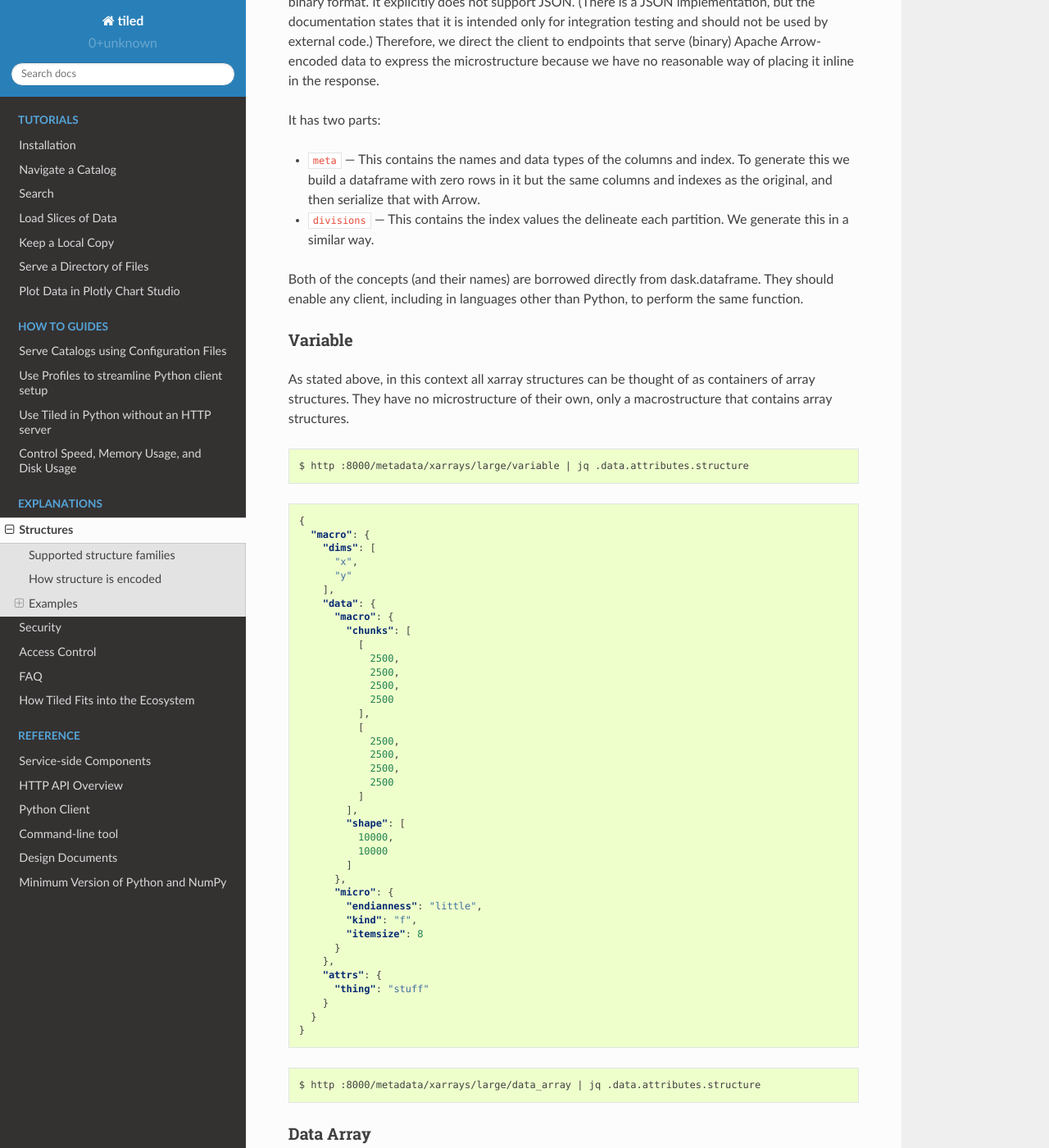
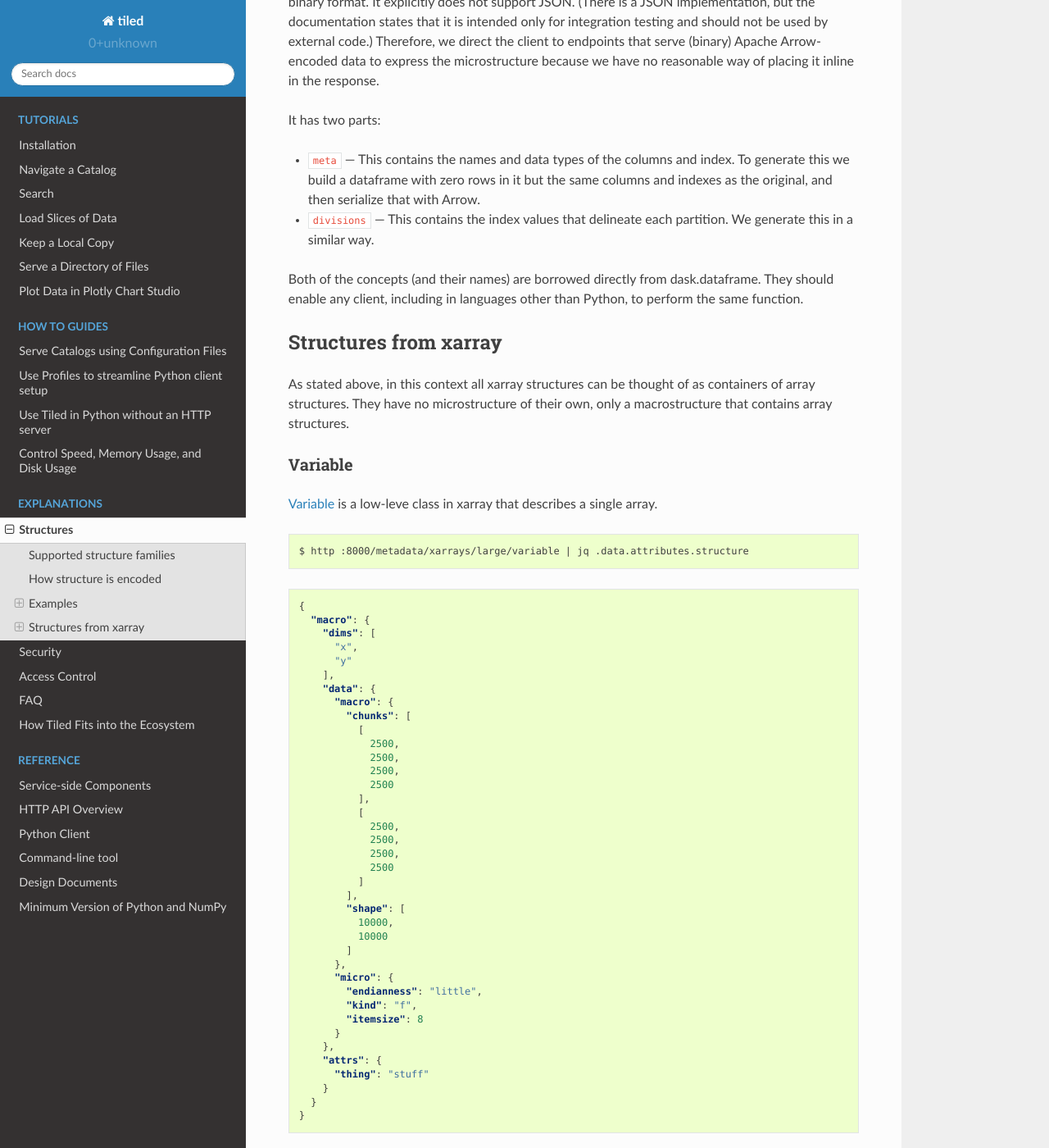
Before and after one commit to bluesky/tiled, a Sphinx documentation site: the page built from docs/source/explanations/structures.md, in a window 1280 px wide and 1400 px high, scrolled down 3350 px. Shown: the whole window at 82% size. Built offline with Sphinx 7.4.7 and the Read the Docs theme 2.0.0, drawn with Linux system fonts in a browser that asks for light colours; pages that are not in the unit, such as notebooks, are missing from menus; some of the changed text lies outside the part shown.

Commit message:
typos and a little xarray detail

````diff
--- a/docs/source/explanations/structures.md
+++ b/docs/source/explanations/structures.md
@@ -179,18 +179,22 @@ It has two parts:
 * `meta` --- This contains the names and data types of the columns and index. To
   generate this we build a dataframe with zero rows in it but the same columns
   and indexes as the original, and then serialize that with Arrow.
-* `divisions` --- This contains the index values the delineate each partition.
+* `divisions` --- This contains the index values that delineate each partition.
   We generate this in a similar way.
 
 Both of the concepts (and their names) are borrowed directly from
 dask.dataframe. They should enable any client, including in languages other than
 Python, to perform the same function.
 
-### Variable
+## Structures from xarray
 
 As stated above, in this context all xarray structures can be thought of as
 containers of array structures. They have no microstructure of their own, only a
 macrostructure that contains array structures.
+### Variable
+[Variable](http://xarray.pydata.org/en/stable/user-guide/terminology.html#term-Variable) is a
+low-leve class in xarray that describes a single array.
+
 
 ```
 $ http :8000/metadata/xarrays/large/variable | jq .data.attributes.structure
@@ -237,11 +241,15 @@ $ http :8000/metadata/xarrays/large/variable | jq .data.attributes.structure
 }
 ```
 
+
+
+### DataArray
+[DataArray](http://xarray.pydata.org/en/stable/user-guide/terminology.html#term-DataArray) is a multi-dimensional
+array, like Variable, but with the addition of labels (in the form of dimension names, coordinates and attributes)
+
 ```
 $ http :8000/metadata/xarrays/large/data_array | jq .data.attributes.structure
 ```
-
-### Data Array
 
 ```json
 {
@@ -345,6 +353,8 @@ $ http :8000/metadata/xarrays/large/data_array | jq .data.attributes.structure
 ```
 
 ### Dataset
+
+[Dataset](http://xarray.pydata.org/en/stable/user-guide/terminology.html#term-Dataset) is a dict-like collection of DataArrays.
 
 ```
 $ http :8000/metadata/xarrays/large/dataset | jq .data.attributes.structure
````
